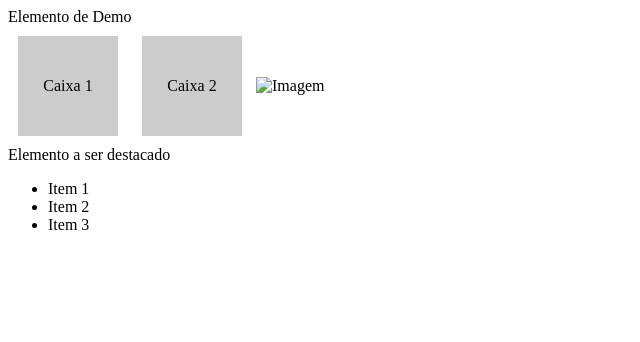
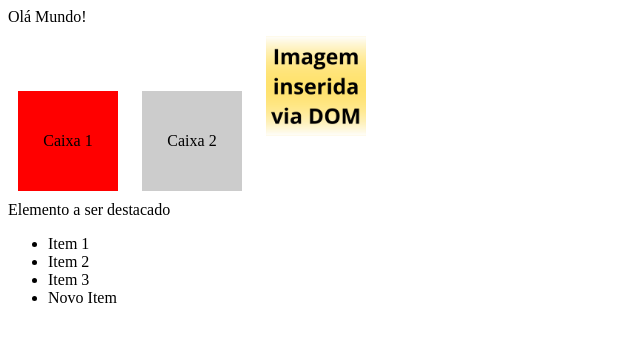
Before and after one commit to ibmec-projetos-tech/dom-exercicio-1, a plain HTML site: page index.html in a window 1280 px wide. Shown: the whole page, without its empty margins (0-640 px from the left). Drawn offline with Linux system fonts and the light colour scheme.

Commit message:
Adiciona gabarito

```diff
--- a/index.html
+++ b/index.html
@@ -25,7 +25,7 @@
     <div id="demo">Elemento de Demo</div>
     <div class="box">Caixa 1</div>
     <div class="box">Caixa 2</div>
-    <img src="imagem.jpg" alt="Imagem">
+    <img src="imagem.jpg" alt="Imagem" class="box">
     <div id="elemento">Elemento a ser destacado</div>
     <ul id="lista">
         <li>Item 1</li>
@@ -34,8 +34,6 @@
     </ul>
 
     <!-- Scripts JavaScript -->
-    <script>
-        // Seus exercícios JavaScript podem ser colocados aqui
-    </script>
+    <script src="scripts.js"></script>
 </body>
 </html>
--- /dev/null
+++ b/scripts.js
@@ -0,0 +1,18 @@
+// Ex 1
+const demo = document.getElementById("demo");
+demo.innerHTML = "Olá Mundo!"
+
+// Ex 2
+const red = document.getElementsByClassName("box")[0];
+console.log(red)
+red.style.backgroundColor = "#FF0000";
+
+// Ex 3
+const image = document.getElementsByTagName("img")[0];
+image.src = "nova-imagem.png"
+
+// Ex 4
+const parent = document.getElementById("lista");
+const newChild = document.createElement("li");
+newChild.innerHTML = "Novo Item";
+parent.appendChild(newChild)
```
Also changed, not shown: 1 other file.
